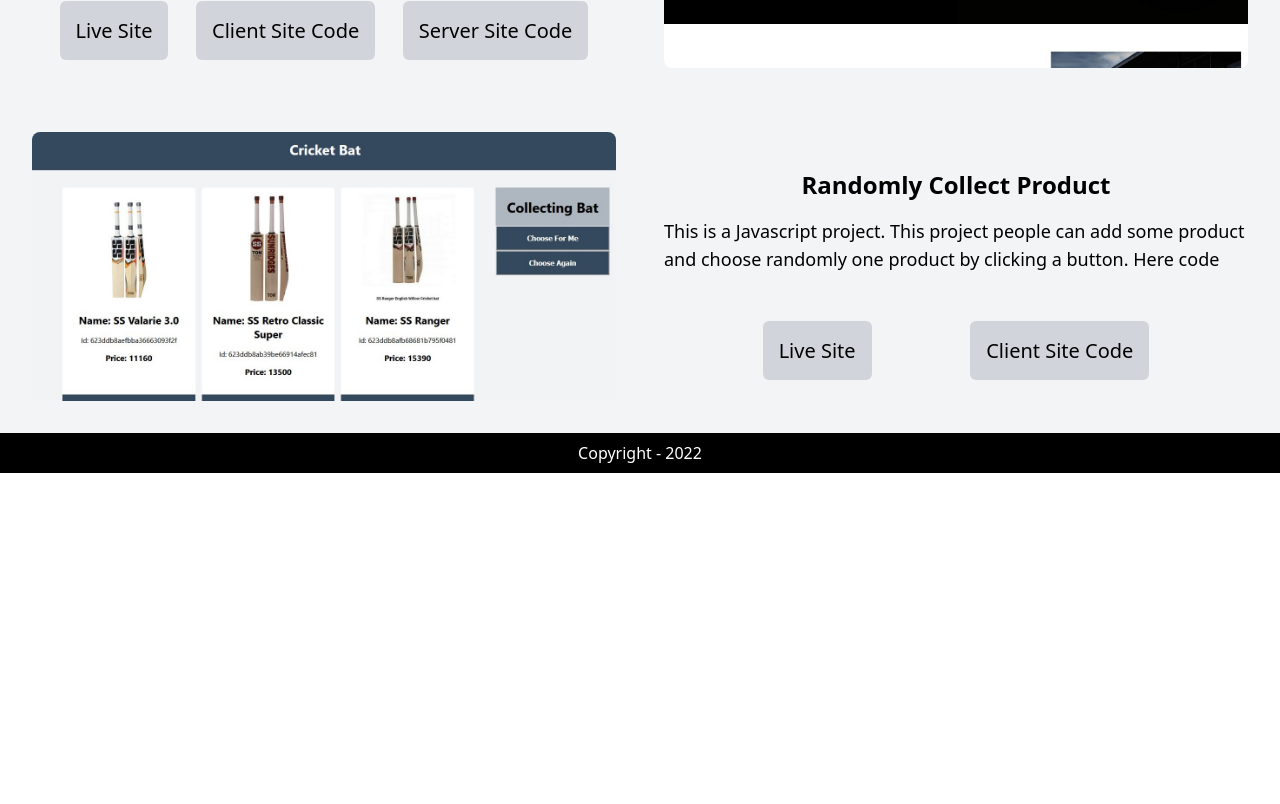
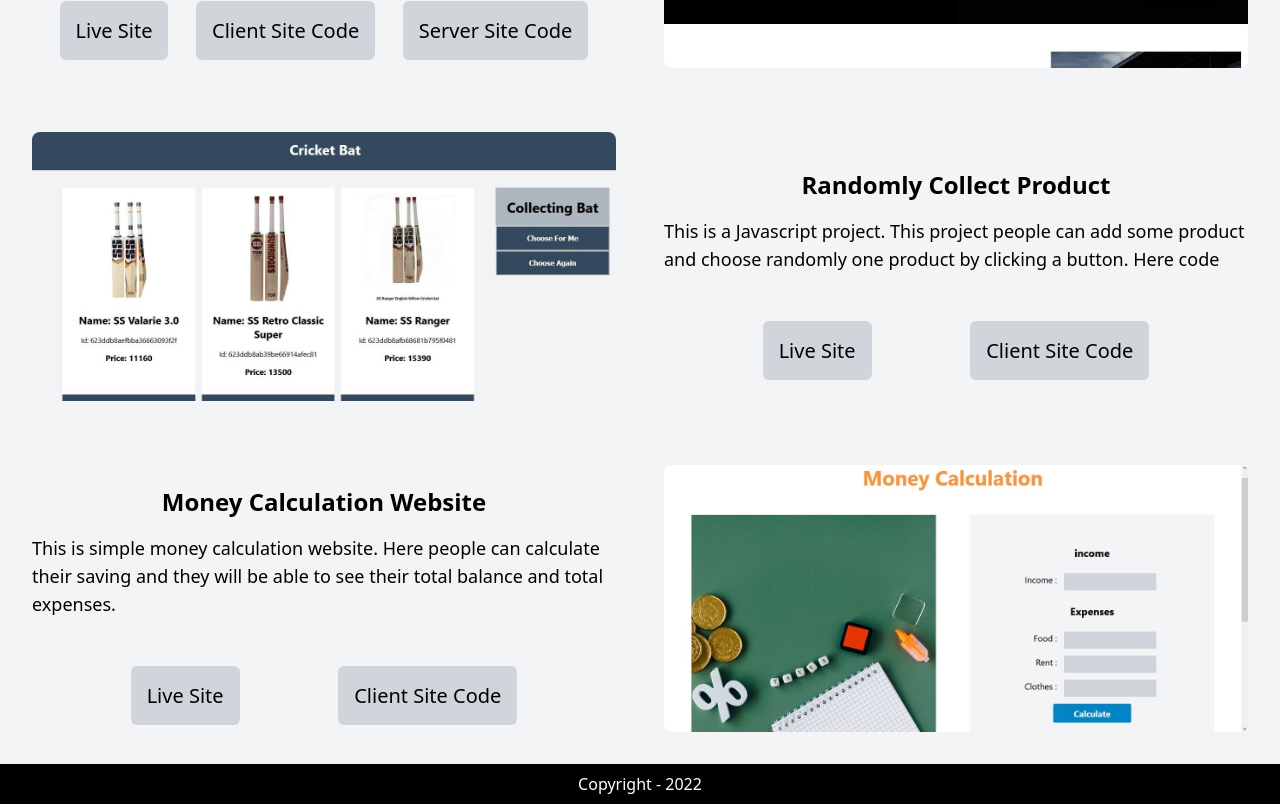
Before and after one commit to jhshakil/protfolio-vuejs, a Vue app: page /projects in a window 1280 px wide. Shown: the part 723-1527 px from the top of the page. Before the commit the page ends 1196 px from the top, so only its background shows below. Built offline with nearby package versions, Linux system fonts and the light colour scheme; the HTML template or start-up script is replaced by a standard one.

Commit message:
add a project

```diff
--- a/src/components/AllProject.vue
+++ b/src/components/AllProject.vue
@@ -52,6 +52,21 @@
                 </div>
             </div>
         </div>
+        <div class="grid grid-cols-1 md:grid-cols-2 gap-12 mt-16 items-center">
+            <img src="../assets/project4/project4.jpg" class="rounded-lg order-1 lg:order-2" alt="Project 1">
+            <div class="order-2 lg:order-1">
+                <h3 class="text-xl lg:text-2xl font-bold text-centertext-2xl font-bold text-center my-4">Money Calculation Website</h3>
+                <p class="text-sm lg:text-lg">This is simple money calculation website. Here people can calculate their saving and they will be able to see their total balance and total expenses.</p>
+                <div class="flex justify-evenly items-center my-4">
+                    <div class="mt-4 lg:mt-12 text-sm lg:text-xl">
+                        <a target="_blank" class="bg-gray-300 p-2 lg:p-4 rounded-md" href="https://zealous-northcutt-3cb97f.netlify.app/">Live Site</a>
+                    </div>
+                    <div class="mt-4 lg:mt-12 text-sm lg:text-xl">
+                        <a target="_blank" class="bg-gray-300 p-2 lg:p-4 rounded-md" href="https://github.com/jhshakil/money-calculation">Client Site Code</a>
+                    </div>
+                </div>
+            </div>
+        </div>
     </div>
 </template>
 
--- a/src/components/MySkill.vue
+++ b/src/components/MySkill.vue
@@ -7,6 +7,7 @@
                 <div class="grid grid-cols-4 lg:grid-cols-3 gap-4 my-4 lg:my-8">
                 <div class="font-bold rounded-md text-sm lg:text-lg text-center">Javascript</div>
                 <div class="font-bold rounded-md text-sm lg:text-lg text-center">React</div>
+                <div class="font-bold rounded-md text-sm lg:text-lg text-center">Redux</div>
                 <div class="font-bold rounded-md text-sm lg:text-lg text-center">Vue</div>
                 <div class="font-bold rounded-md text-sm lg:text-lg text-center">Bootstrap</div>
                 <div class="font-bold rounded-md text-sm lg:text-lg text-center">Tailwind</div>
```
Also changed, not shown: src/assets/project4/project4.jpg (added).
